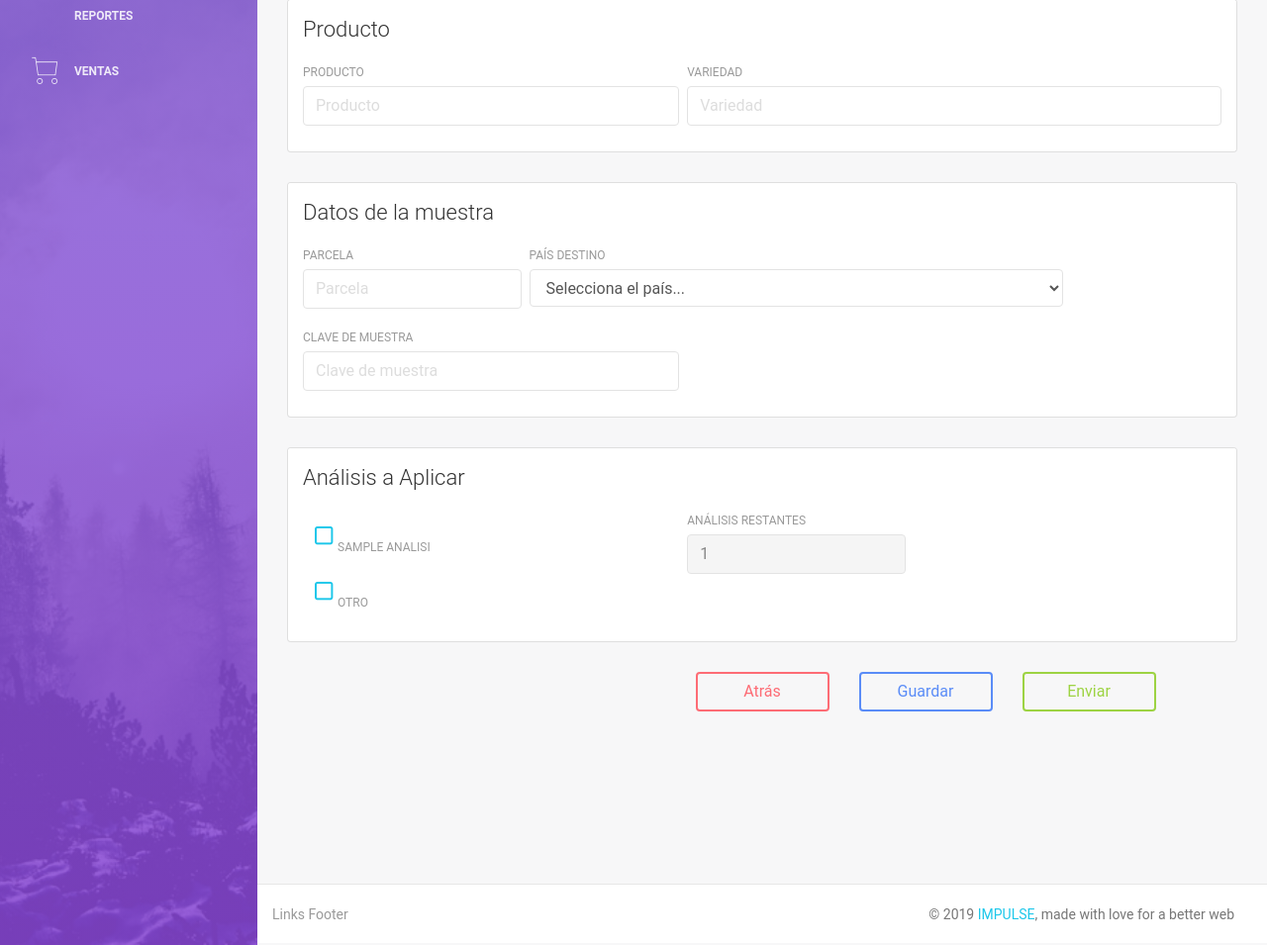
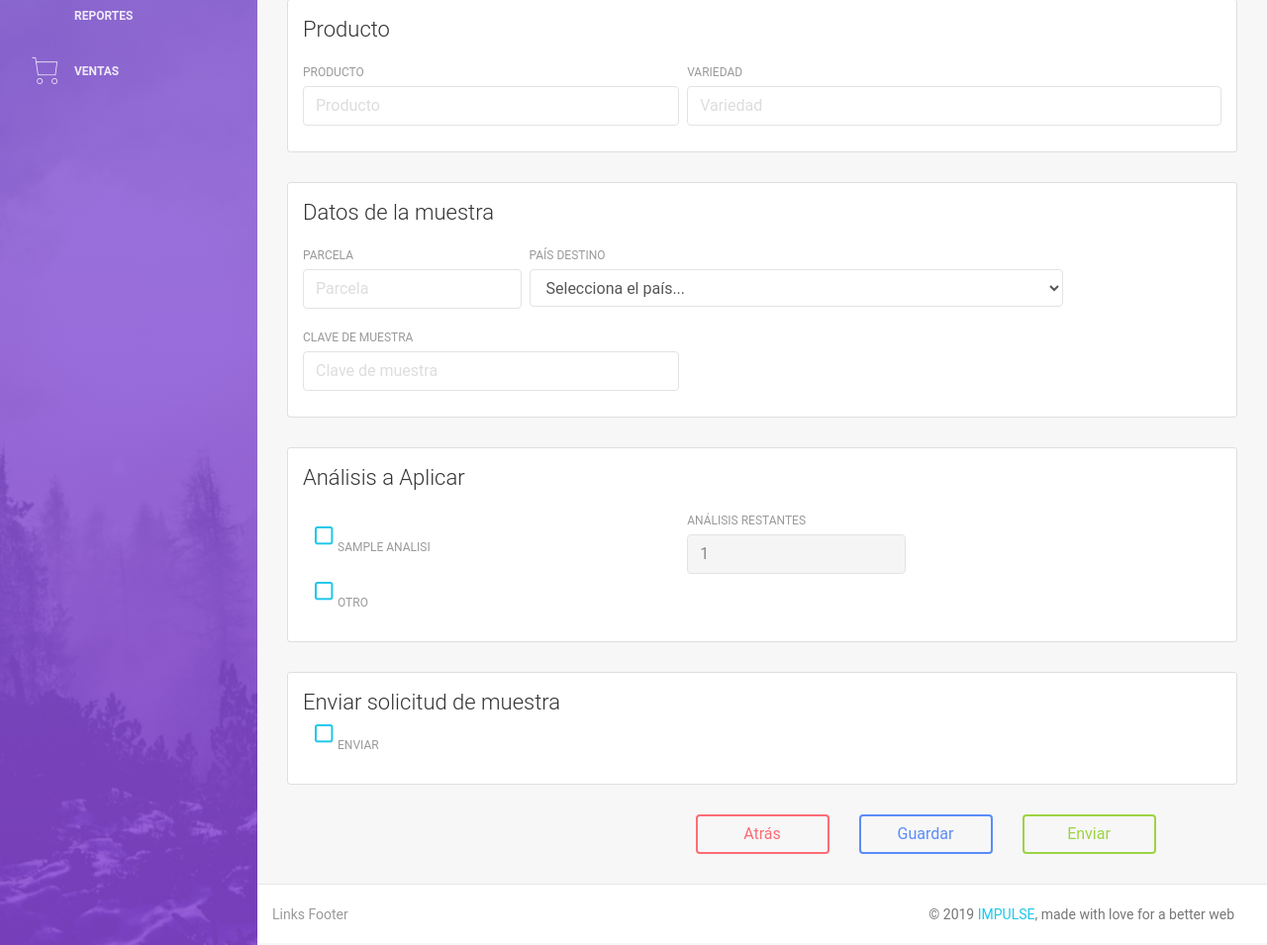
Before and after one commit to ArturoGuevara/Voyager_2, a Django app: template voyager/reportes/templates/reportes/ingresar_muestra.html in a window 1280 px wide. Shown: the part 177-1132 px from the top of the page at 99% size. Run offline with Django 3.2, Linux system fonts and the light colour scheme; tables that the repository leaves empty hold one stand-in row (values such as "Sample post"); the template is opened without the code that fills it: values that come from a table or form of the project are taken from there, most other values are stand-ins (such as "Sample title", 1, 10 or a date in 2020); some libraries are stand-ins or nearby versions.

Commit message:
Añadir post a forma ingresar muestra

```diff
--- a/voyager/reportes/templates/reportes/ingresar_muestra.html
+++ b/voyager/reportes/templates/reportes/ingresar_muestra.html
@@ -13,6 +13,11 @@
 
 <form method="post" action="{% url 'ingreso_cliente' %}" class="needs-validation">
   {% csrf_token %}
+  <input type="text" class="form-control" id="nombre" name="nombre" value={{nombre}} required hidden>
+  <input type="text" class="form-control" id="direccion" name="nombre" value={{direccion}} required hidden>
+  <!--<input type="text" class="form-control" id="pais" name="nombre" value={{pais}} required hidden>-->
+  <!--<input type="text" class="form-control" id="estado" name="nombre" value={{estado}} required hidden>-->
+  <input type="text" class="form-control" id="idioma" name="idioma" value={{idioma}} required hidden>
   <div class="row">
     <div class="col-md-12">
       <div class="card">
@@ -118,6 +123,26 @@
           </div>
         </div>
       </div>
+      <div class="card">
+        <div class="card-header">
+          <h4 class="card-title">Enviar solicitud de muestra</h4>
+        </div>
+        <div class="card-body">
+          <div class="row">
+            <div class="col-md-5 pr-1">
+              <div class="form-group">
+                <div class="form-check">
+                  <label class="form-check-label">
+                    <input class="form-check-input" type="checkbox" name="enviar" id="enviar">
+                    <span class="form-check-sign"></span>
+                    Enviar
+                  </label>
+                </div>
+              </div>
+            </div>
+          </div>
+        </div>
+      </div>
     </div>
   </div>
   <div class="row">
```
Also changed, not shown: voyager/reportes/views.py (+15 -4 lines).
